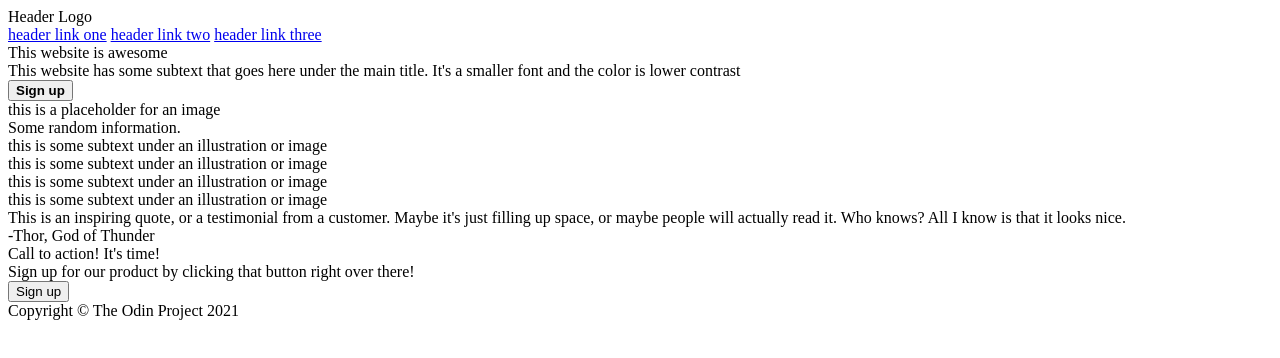
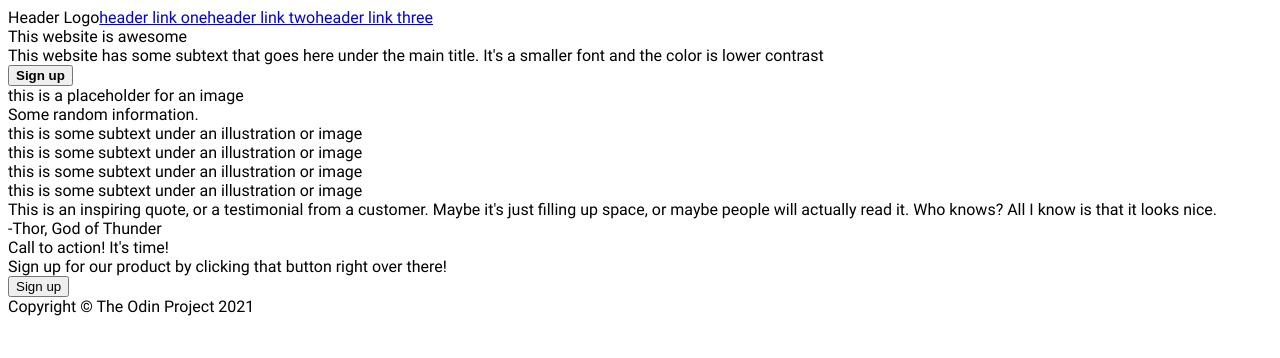
Before and after one commit to dingo964/odin-landing-page, a plain HTML site: page index.html in a window 1280 px wide. Drawn offline with Linux system fonts and the light colour scheme.

Commit message:
Created style.css and added font
Created style.css and linked to index.html, added
Roboto font and linked in style.css

```diff
--- a/index.html
+++ b/index.html
@@ -3,6 +3,7 @@
 <head>
     <meta charset="UTF-8">
     <meta name="viewport" content="width=device-width, initial-scale=1.0">
+    <link rel="stylesheet" href="./style/style.css">
     <title>Odin Landing Page</title>
 </head>
 <body>
--- /dev/null
+++ b/style/style.css
@@ -0,0 +1,12 @@
+@font-face {
+    font-family: Roboto;
+    src: url(../fonts/Roboto-Regular.ttf);
+}
+
+body {
+  font-family: Roboto;
+}
+
+.header {
+    display: flex;
+}
```
Also changed, not shown: desired-outcome-1.png (added), desired-outcome-2.png (added), fonts/Roboto-Regular.ttf (added).
